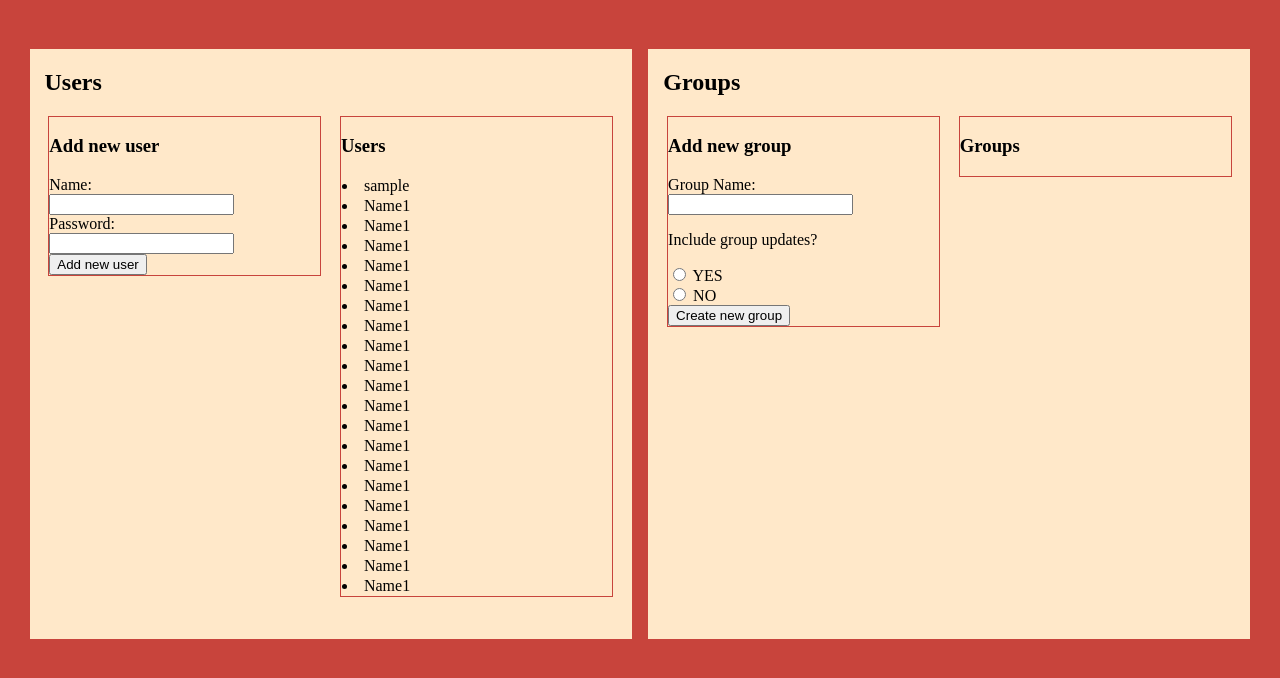
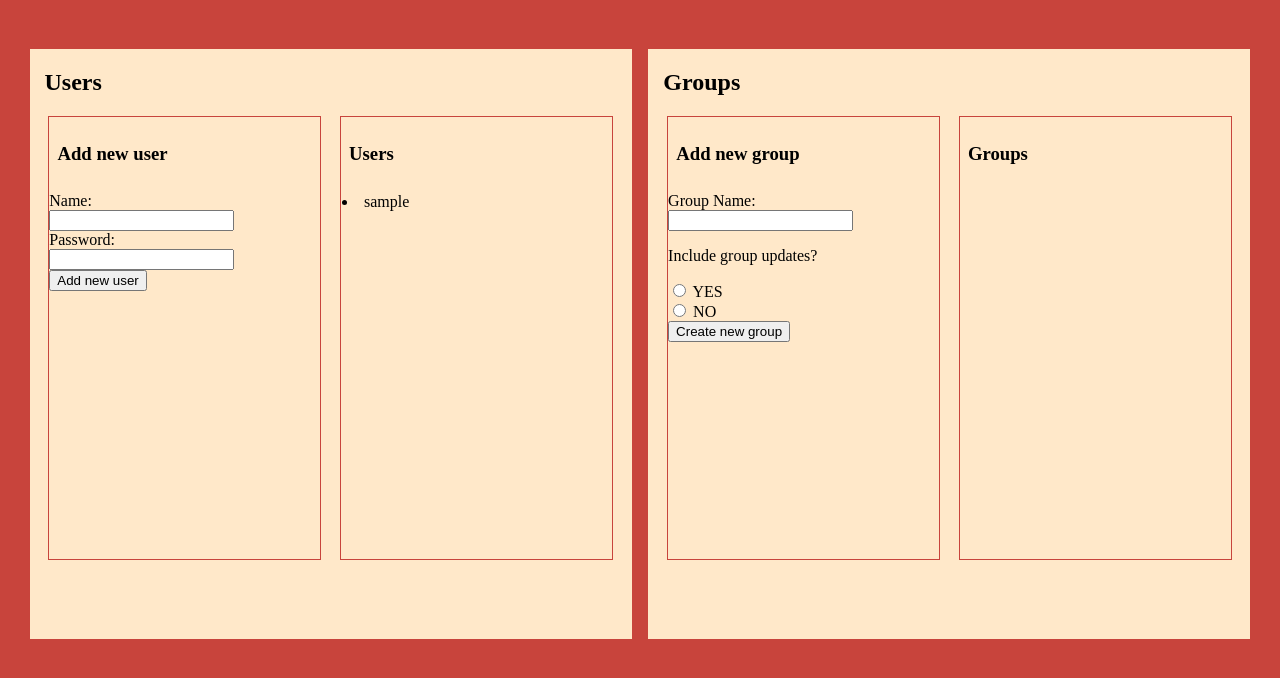
Before and after one commit to ZuzanaOsobova/BP-old, a PHP site: page /settings.php in a window 1280 px wide. Shown: the part 96-774 px from the top of the page. Run offline with PHP 8.4, Linux system fonts and the light colour scheme; the visitor is signed in with stand-in values (Sample User, id 1); data that the repository does not hold is empty.

Commit message:
minor estetická změna, users a groups v settings jsou normálně scrollable se sticky názvem

```diff
--- a/settings.php
+++ b/settings.php
@@ -161,26 +161,6 @@ if (!empty($_POST['form_type'])){
                         }
                     }
                     ?>
-                    <li>Name1</li>
-                    <li>Name1</li>
-                    <li>Name1</li>
-                    <li>Name1</li>
-                    <li>Name1</li>
-                    <li>Name1</li>
-                    <li>Name1</li>
-                    <li>Name1</li>
-                    <li>Name1</li>
-                    <li>Name1</li>
-                    <li>Name1</li>
-                    <li>Name1</li>
-                    <li>Name1</li>
-                    <li>Name1</li>
-                    <li>Name1</li>
-                    <li>Name1</li>
-                    <li>Name1</li>
-                    <li>Name1</li>
-                    <li>Name1</li>
-                    <li>Name1</li>
                 </div>
             </div>
 
--- a/settings_stylesheet.css
+++ b/settings_stylesheet.css
@@ -23,6 +23,7 @@ main {
 }
 
 .columns {
+    height: 75%;
     display: flex;
     align-items: flex-start;
     flex-wrap: wrap;
@@ -45,6 +46,13 @@ main {
 
 }
 
+.column2 h3 {
+    padding: 3%;
+    position: sticky;
+    top: 0;
+    background-color: #ffe8c9;
+}
+
 li {
     padding: 1px;
 }
```
Also changed, not shown: 1 other file.
